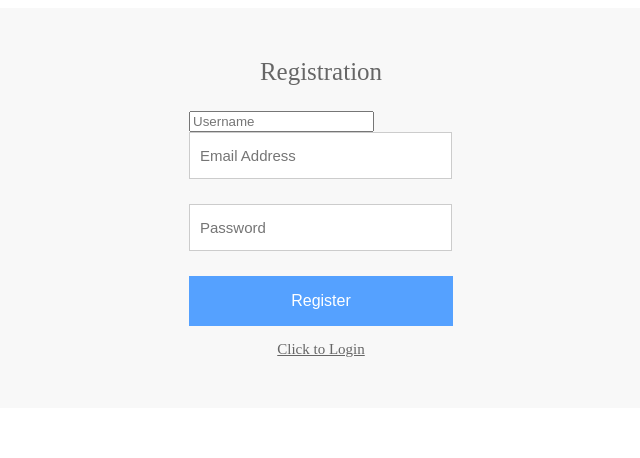
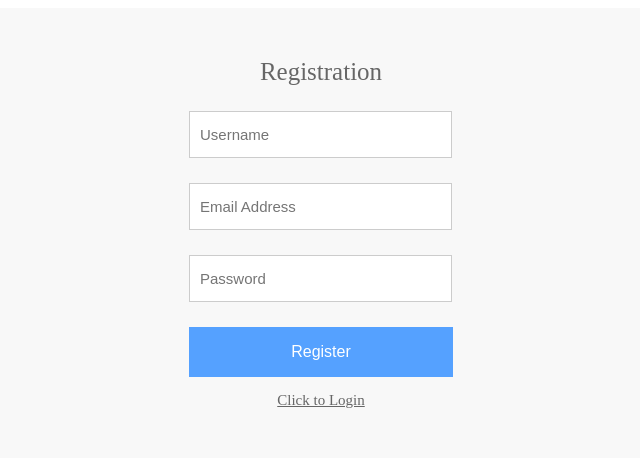
Before and after one commit to cliftongsam/review-creations, a PHP site: the page made by Sign up.php in a window 1280 px wide. Shown: the top 458 px of the page, without its empty margins (319-959 px from the left). Run offline with PHP 8.4, Linux system fonts and the light colour scheme.

Commit message:
Sign up issues

```diff
--- a/Sign up.php
+++ b/Sign up.php
@@ -33,7 +33,7 @@ if (isset($_REQUEST['username'])) {
     ?>
     <form class="form" action="" method="post">
         <h1 class="login-title">Registration</h1>
-        <input type="text" class="text" name="" placeholder="Username" required />
+        <input type="text" class="login-input" name="username" placeholder="Username" required />
         <input type="text" class="login-input" name="email" placeholder="Email Address">
         <input type="password" class="login-input" name="password" placeholder="Password">
         <input type="submit" name="submit" value="Register" class="login-button">
```
